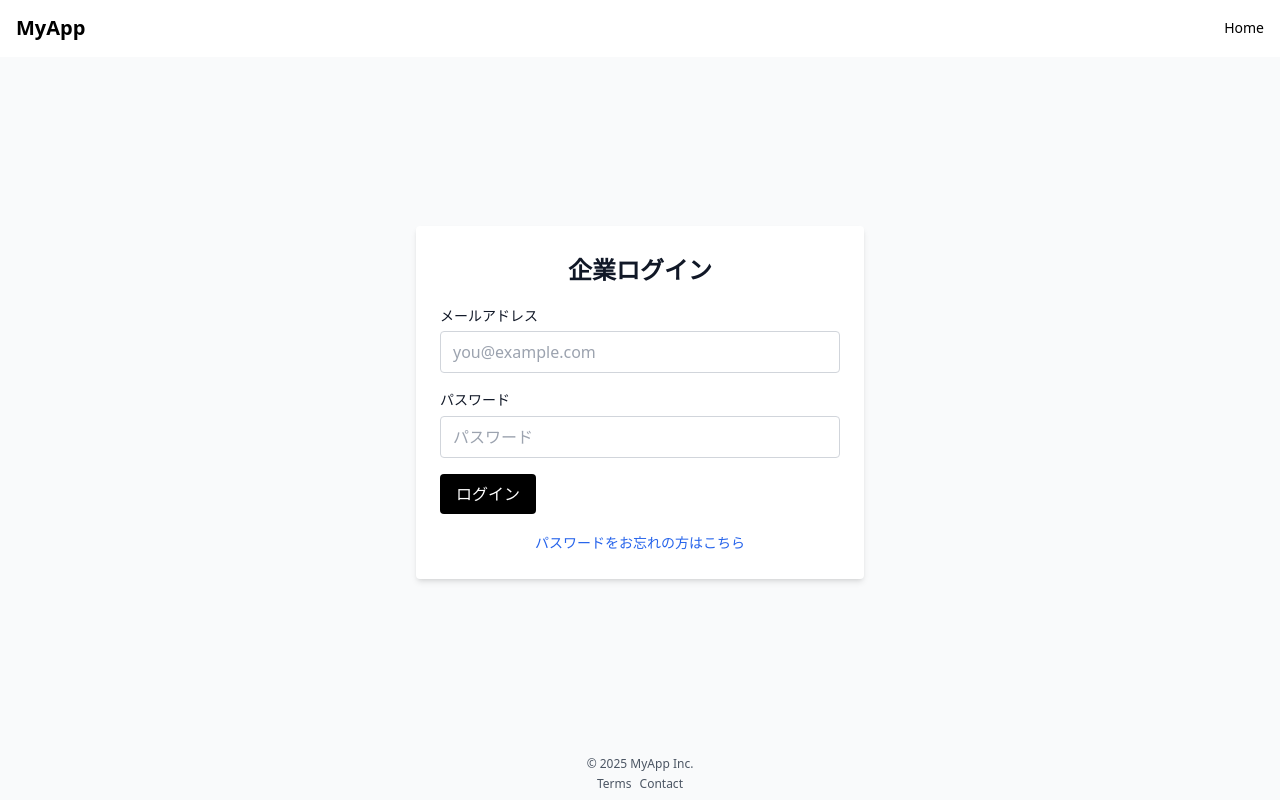
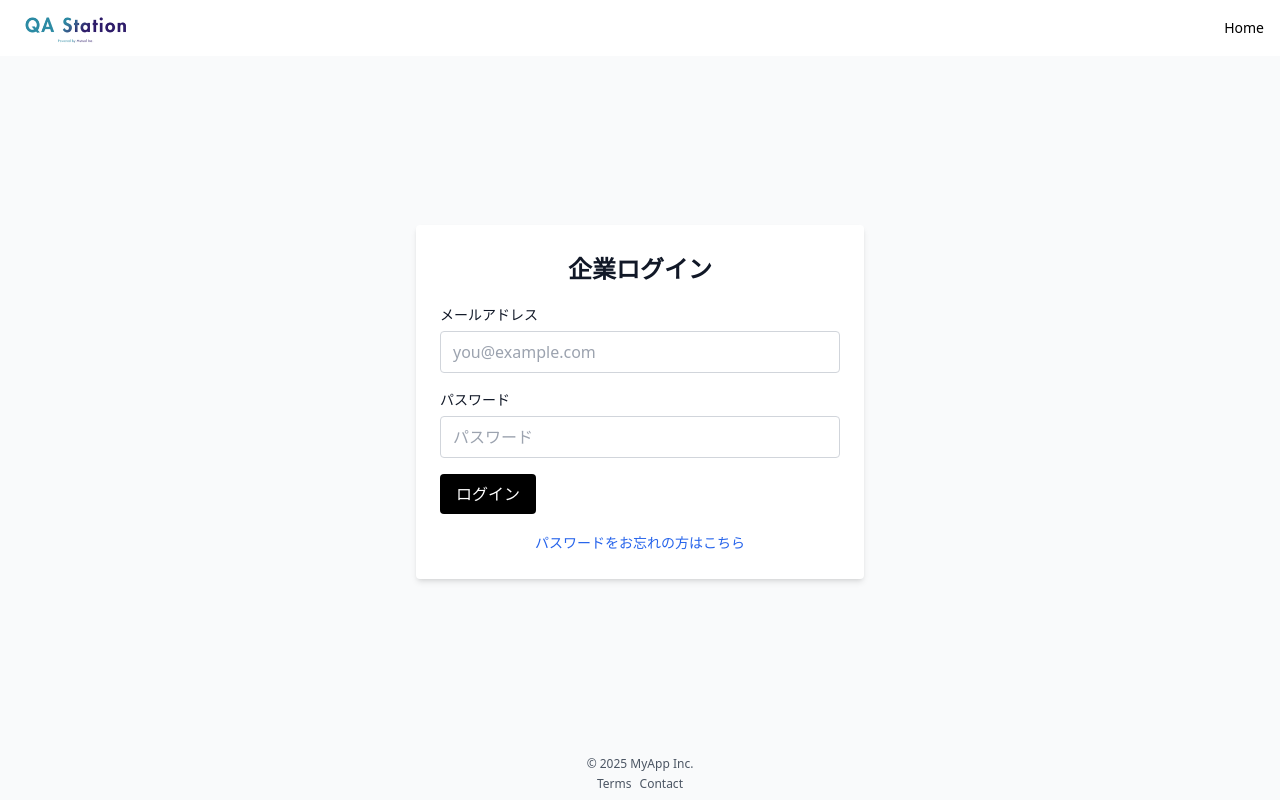
Before and after one commit to KentNakamori/mutual-test, a Next.js app: page /corporate/login in a window 1280 px wide. Built offline with nearby package versions, Linux system fonts and the light colour scheme; no server answers.

Commit message:
uifix: サイドバー追加

```diff
--- a/src/app/corporate/dashboard/page.tsx
+++ b/src/app/corporate/dashboard/page.tsx
@@ -7,7 +7,7 @@ import { useRouter } from "next/navigation";
 
 // 共通コンポーネントのインポート
 import Sidebar from "@/components/common/sidebar";
-import Footer from "@/components/common/Footer";
+import Footer from "@/components/common/footer";
 
 // ダッシュボード固有コンポーネントのインポート
 import DashboardStats from "@/components/features/corporate/dashboard/DashboardStats";
--- a/src/app/corporate/qa/page.tsx
+++ b/src/app/corporate/qa/page.tsx
@@ -6,7 +6,7 @@ import { useRouter } from "next/navigation";
 
 // 共通コンポーネントのインポート
 import Sidebar from "@/components/common/sidebar";
-import Footer from "@/components/common/Footer";
+import Footer from "@/components/common/footer";
 
 // Q&A ページ固有コンポーネントのインポート
 import TopActionBar from "@/components/features/corporate/qa/TopActionBar";
@@ -104,7 +104,7 @@ const QaPage: React.FC = () => {
         <Sidebar
           menuItems={sidebarMenuItems}
           isCollapsible
-          selectedItem="/qa"
+          selectedItem="/corporate/qa"
           onSelectMenuItem={(link) => router.push(link)}
         />
         {/* メインコンテンツ */}
--- a/src/app/page.tsx
+++ b/src/app/page.tsx
@@ -1,24 +1,37 @@
 // app/page.tsx
 import React from 'react';
 import Link from 'next/link';
+import Image from 'next/image';
 
 const HomePage: React.FC = () => {
   return (
     <div className="min-h-screen flex flex-col items-center justify-center bg-gray-50 p-4">
       <div className="bg-white p-8 rounded-lg shadow-md max-w-md w-full">
-        <h1 className="text-3xl font-bold mb-2 text-center">SALT2</h1>
-        <p className="text-gray-600 mb-8 text-center">投資プラットフォーム</p>
+        {/* ロゴ画像を中央に配置（高さ約30px） */}
+        <div className="flex justify-center mb-8">
+        <Image src="/images/qa-station-logo.png" alt="QA Station Logo" width={180} height={50} />
+
+        </div>
 
         <h2 className="text-xl font-semibold mb-6 text-center">ログインページを選択</h2>
 
         <div className="flex flex-col space-y-4">
-          <Link href="/corporate/login" className="px-6 py-3 bg-blue-600 text-white rounded hover:bg-blue-700 text-center">
+          <Link
+            href="/corporate/login"
+            className="px-6 py-3 bg-blue-600 text-white rounded hover:bg-blue-700 text-center"
+          >
             企業ログイン
           </Link>
-          <Link href="/investor/login" className="px-6 py-3 bg-green-600 text-white rounded hover:bg-green-700 text-center">
+          <Link
+            href="/investor/login"
+            className="px-6 py-3 bg-green-600 text-white rounded hover:bg-green-700 text-center"
+          >
             投資家ログイン
           </Link>
-          <Link href="/guest_login" className="px-6 py-3 bg-gray-600 text-white rounded hover:bg-gray-700 text-center">
+          <Link
+            href="/guest_login"
+            className="px-6 py-3 bg-gray-600 text-white rounded hover:bg-gray-700 text-center"
+          >
             ゲストログイン
           </Link>
         </div>
--- a/src/components/common/MinimalHeader.tsx
+++ b/src/components/common/MinimalHeader.tsx
@@ -6,6 +6,8 @@ export interface MinimalHeaderProps {
   onClickLogo: () => void;
   /** 表示するロゴテキスト（任意） */
   logoText?: string;
+  /** ロゴ画像のパス（任意） */
+  logoSrc?: string;
   /** 最小限のリンクリスト */
   links?: { label: string; href: string }[];
 }
@@ -17,12 +19,17 @@ export interface MinimalHeaderProps {
 const MinimalHeader: React.FC<MinimalHeaderProps> = ({
   onClickLogo,
   logoText = "MyApp",
+  logoSrc = "/images/qa-station-logo.png",
   links = [],
 }) => {
   return (
     <header className="bg-white text-black py-3 px-4 flex justify-between items-center">
-      <div className="cursor-pointer" onClick={onClickLogo}>
-        <span className="text-xl font-bold">{logoText}</span>
+      <div className="cursor-pointer flex items-center" onClick={onClickLogo}>
+        {logoSrc ? (
+          <img src={logoSrc} alt="Logo" className="h-8 w-auto" />
+        ) : (
+          <span className="text-xl font-bold">{logoText}</span>
+        )}
       </div>
       <nav className="flex space-x-2">
         {links.map((link, index) => (
--- a/src/components/common/sidebar.tsx
+++ b/src/components/common/sidebar.tsx
@@ -1,7 +1,7 @@
 // components/common/sidebar.tsx
 import React, { useState } from 'react';
 import Image from 'next/image';
-import { FaBars, FaTimes } from 'react-icons/fa';
+import { FaBars, FaAngleDoubleLeft } from 'react-icons/fa';
 
 export interface SidebarMenuItem {
   label: string;
@@ -45,7 +45,7 @@ const Sidebar: React.FC<SidebarProps> = ({
           className="mb-4 flex items-center justify-center text-gray-600 hover:text-gray-800"
           onClick={handleToggleSidebar}
         >
-          {isOpen ? <FaTimes size={24} /> : <FaBars size={24} />}
+          {isOpen ? <FaAngleDoubleLeft size={24} /> : <FaBars size={24} />}
         </button>
       )}
 
--- a/src/components/features/corporate/irchat/IrChatPage.tsx
+++ b/src/components/features/corporate/irchat/IrChatPage.tsx
@@ -2,8 +2,8 @@
 "use client";
 
 import React, { useState, useEffect } from 'react';
-import Sidebar from '../../../common/Sidebar';
-import Footer from '../../../common/Footer';
+import Sidebar from '../../../common/sidebar';
+import Footer from '../../../common/footer';
 import DraftList from './DraftList';
 import ChatWindow from './ChatWindow';
 import MailDraftModal from './MailDraftModal';
@@ -99,7 +99,7 @@ export default function IrChatPage() {
     <div className="min-h-screen flex flex-col">
       <div className="flex flex-1">
         {/* 共通Sidebar */}
-        <Sidebar menuItems={sidebarMenuItems} selectedItem="/corporate/irchat" onSelectMenuItem={(link) => window.location.assign(link)} />
+        <Sidebar menuItems={sidebarMenuItems} isCollapsible={true} selectedItem="/corporate/irchat" onSelectMenuItem={(link) => window.location.assign(link)} />
         {/* MainContent */}
         <main className="flex-1 p-4 bg-gray-50">
           <div className="grid grid-cols-1 md:grid-cols-3 gap-4">
```
Also changed, not shown: 1 other file (tests, documents, lock files or other folders).
